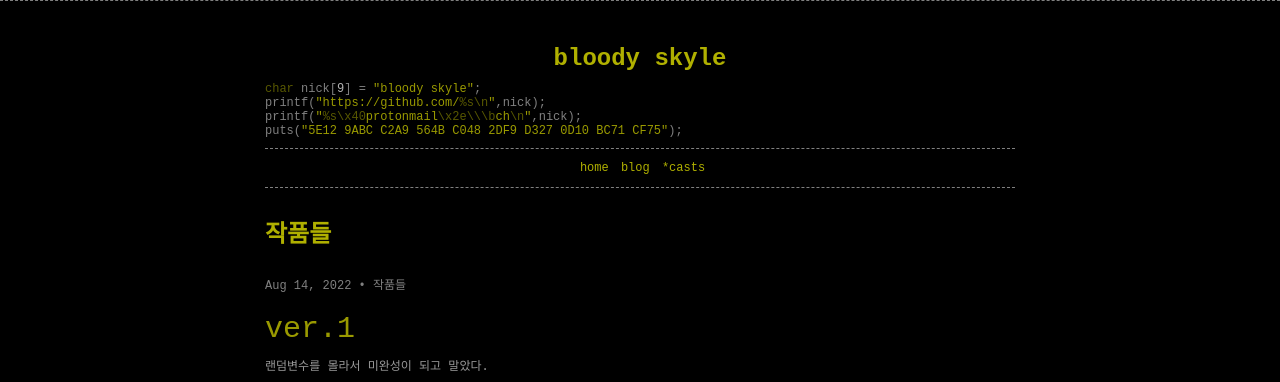
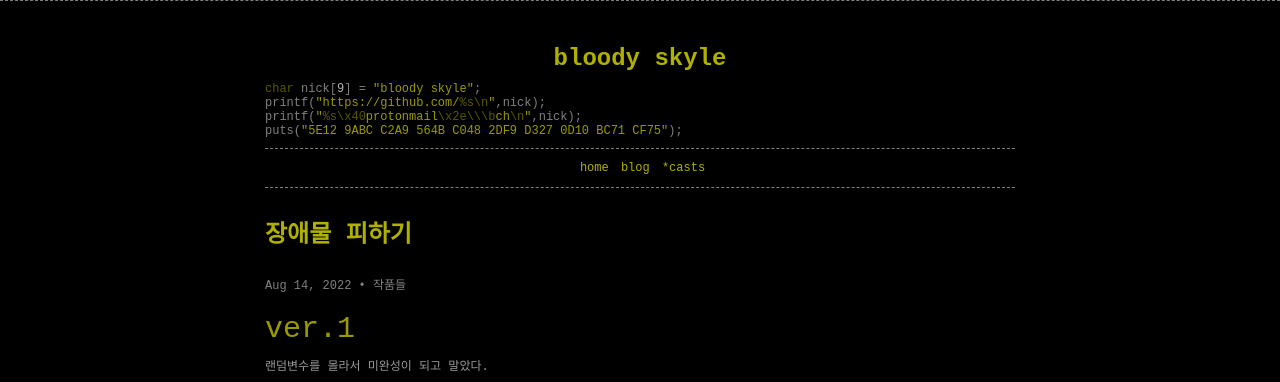
Before and after one commit to bloody-skyle/blog, a Jekyll site: the page built from _posts/2022/2022-09-18-장애물 피하기.md, in a window 1280 px wide. Shown: the top 382 px of the page. Built offline with Jekyll 4.4.1, drawn with Linux system fonts in a browser that asks for light colours; comment, search, counter and statistics services are not loaded.

Commit message:
장애물 피하기 수정

```diff
--- a/_posts/2022/2022-09-18-장애물 피하기.md
+++ b/_posts/2022/2022-09-18-장애물 피하기.md
@@ -1,6 +1,6 @@
 ---
 layout: post
-title:	"작품들"
+title:	"장애물 피하기"
 date:	2022-08-14 03:00:00
 categories:
     - blog
```
